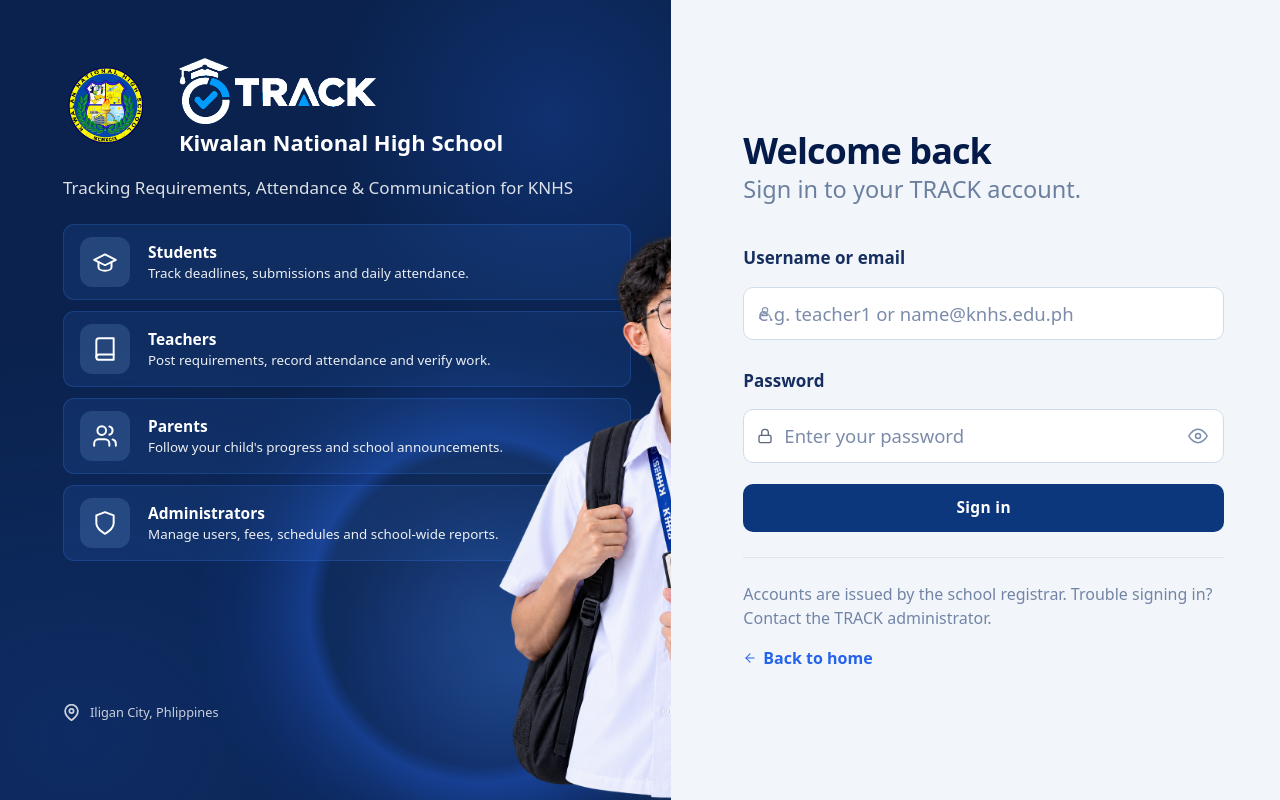
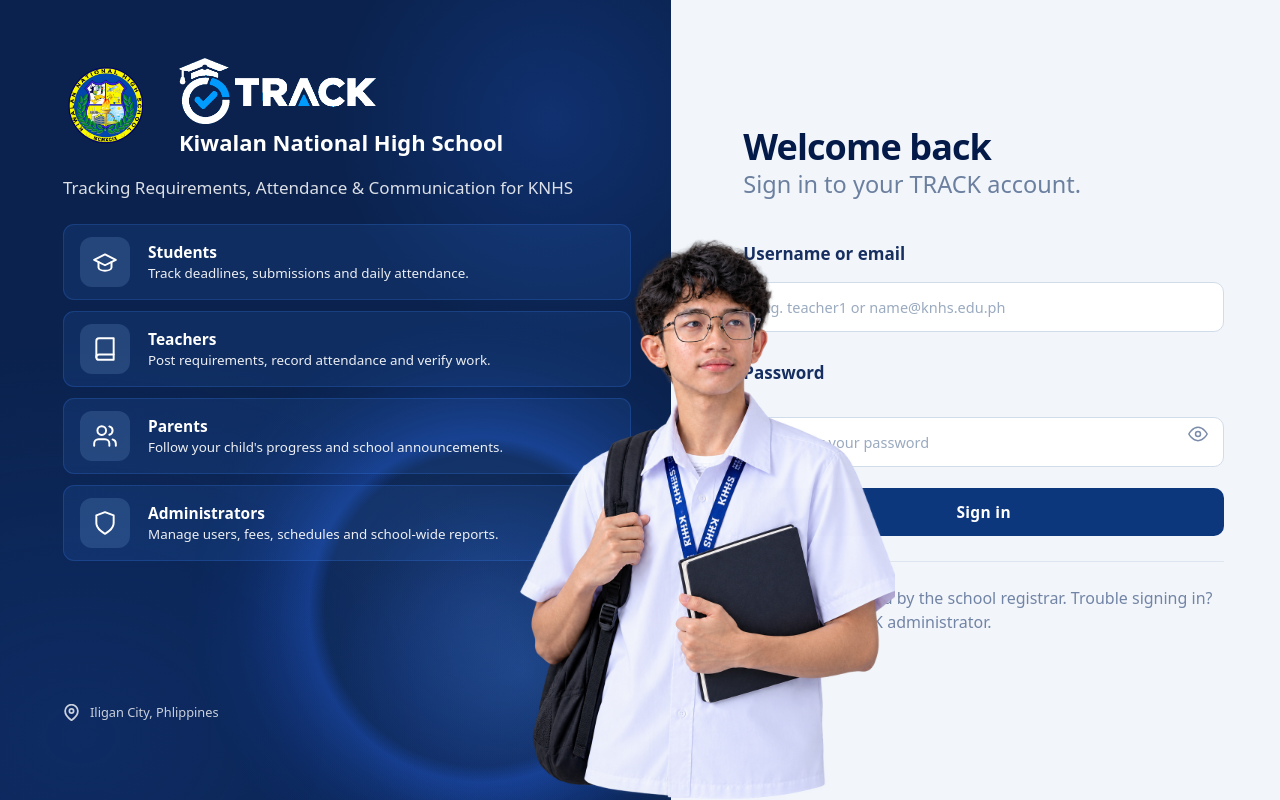
Before and after one commit to arcnesipac3-art/TRACK-capstone, a React (Vite) app in the folder frontend/: page /login in a window 1280 px wide. Built offline with nearby package versions, Linux system fonts and the light colour scheme; no server answers.

Commit message:
fix: login username input text overlap and student2 responsiveness

```diff
--- a/frontend/src/App.css
+++ b/frontend/src/App.css
@@ -1149,11 +1149,15 @@
 /* Student image — clipped to the panel edge, exactly as in the design */
 .aside-student-img {
   position: absolute;
-  left: 490px;
+  /* position relative to the left panel boundary (52.45%) and shift left so
+     the student straddles the dividing line between aside and auth-panel */
+  left: calc(52.45% - 160px);
   bottom: 0;
-  width: calc(52.45% - 490px);
-  height: 592px;
-  overflow: hidden;
+  /* width grows with the viewport but is capped so the figure never crowds
+     the form panel; min keeps it from shrinking too small */
+  width: clamp(180px, calc(52.45% - 300px), 320px);
+  height: clamp(420px, 72vh, 620px);
+  overflow: visible;
   z-index: 10;
   pointer-events: none;
   user-select: none;
@@ -1162,8 +1166,10 @@
 .aside-student-img img {
   display: block;
   width: auto;
-  height: 592px;
+  height: 100%;
   max-width: none;
+  object-fit: contain;
+  object-position: bottom center;
 }
 
 /* Location footer */
@@ -1248,7 +1254,7 @@
 
 .auth-input-wrap .auth-input-icon {
   position: absolute;
-  left: 14px;
+  left: 13px;
   top: 50%;
   transform: translateY(-50%);
   color: #8a99b3;
@@ -1259,7 +1265,7 @@
 }
 .auth-input-icon svg { width: 16px; height: 16px; }
 
-.auth-input-wrap .input { padding-left: 40px; }
+.auth-input-wrap .input { padding-left: 38px; }
 
 /* All form inputs */
 .auth-form .input {
@@ -1268,13 +1274,13 @@
   min-height: 50px;
   padding: 12px 14px;
   border-radius: 10px;
-  font-size: 18.5px;
+  font-size: 15.5px;
   border: 1.5px solid #d1dceb;
   background: #fff;
   color: #0a1e3f;
   transition: border-color 0.15s ease, box-shadow 0.15s ease;
 }
-.auth-form .input::placeholder { color: #7b8caa; }
+.auth-form .input::placeholder { color: #9aaabf; font-size: 14.5px; }
 .auth-form .input:focus {
   outline: none;
   border-color: #2563eb;
@@ -1367,7 +1373,7 @@
 .password-toggle svg { width: 20px; height: 20px; }
 .password-toggle:hover { background: #f0f4fa; color: #0a1e3f; }
 .password-wrap .auth-input-icon { left: 18px; }
-.password-wrap .input { padding-left: 64px; padding-right: 46px; }
+.password-wrap .input { padding-left: 44px; padding-right: 46px; }
 
 /* ── RESPONSIVE ── */
 @media (max-width: 1439px) {
@@ -1378,16 +1384,16 @@
 @media (max-width: 1023px) {
   .auth-aside { padding: 40px 28px 72px; }
   .auth-aside .aside-foot { left: 28px; bottom: 34px; }
-  .auth-aside::after { left: 200px; top: 520px; }
+  .auth-aside::after { left: auto; right: -80px; bottom: -80px; width: 420px; height: 420px; }
   .aside-roles { max-width: none; }
   .aside-role-card { height: auto; }
   .aside-student-img {
     left: auto;
     right: 0;
-    width: 46%;
-    height: 440px;
+    width: clamp(160px, 44%, 280px);
+    height: clamp(340px, 56vh, 480px);
   }
-  .aside-student-img img { height: 440px; }
+  .aside-student-img img { height: 100%; }
   .auth-panel { padding: 32px 36px 32px 48px; }
   .auth-heading h1 { font-size: 32px; }
   .auth-lede { font-size: 19px; }
--- a/frontend/src/pages/LoginPage.jsx
+++ b/frontend/src/pages/LoginPage.jsx
@@ -195,14 +195,13 @@
             <div className="field">
               <label htmlFor="password">Password</label>
               <div className="password-wrap">
-                <span className="auth-input-icon" style={{ position: 'absolute', left: '14px', top: '50%', transform: 'translateY(-50%)', color: 'var(--text-subtle)', pointerEvents: 'none', display: 'flex', alignItems: 'center', zIndex: 1 }}>
+                <span className="auth-input-icon">
                   <svg width="16" height="16" viewBox="0 0 24 24" fill="none" stroke="currentColor" strokeWidth="2" strokeLinecap="round" strokeLinejoin="round"><rect x="3" y="11" width="18" height="11" rx="2" ry="2"/><path d="M7 11V7a5 5 0 0 1 10 0v4"/></svg>
                 </span>
                 <input
                   id="password"
                   name="password"
                   className="input"
-                  style={{ paddingLeft: '40px' }}
                   type={showPassword ? 'text' : 'password'}
                   autoComplete="current-password"
                   placeholder="Enter your password"
```
